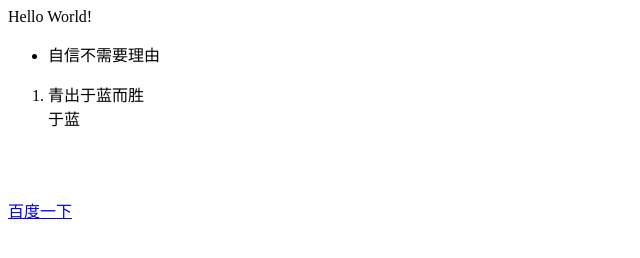
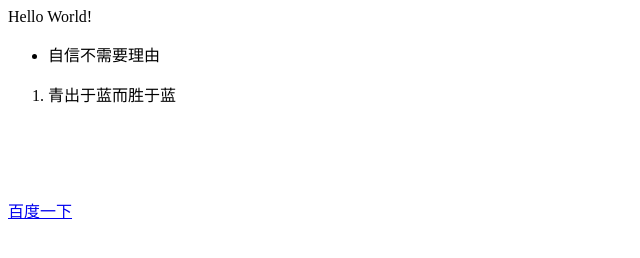
Before and after one commit to Paints/ooqi.github.io, a plain HTML site: page index.html in a window 1280 px wide. Shown: the whole page, without its empty margins (0-640 px from the left). Drawn offline with Linux system fonts and the light colour scheme.

Commit message:
Update index.html

```diff
--- a/index.html
+++ b/index.html
@@ -3,6 +3,6 @@
   <li>自信不需要理由</li>
 </ul>
 <ol>
-  <li style="border:1px;width:100px;height:100px">青出于蓝而胜于蓝</li>
+  <li style="border:1px;width:150px;height:100px">青出于蓝而胜于蓝</li>
 </ol>
 <a href="http://www.baidu.com">百度一下</a>
```
